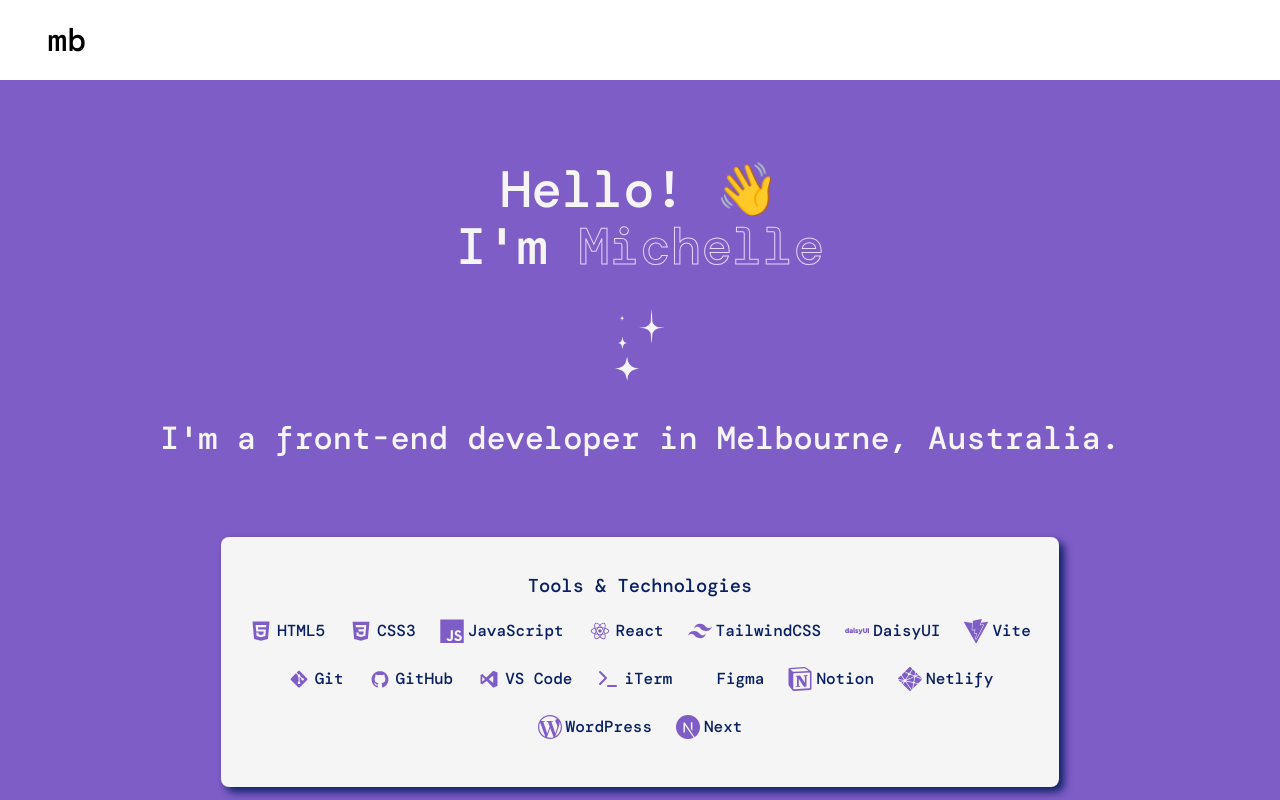
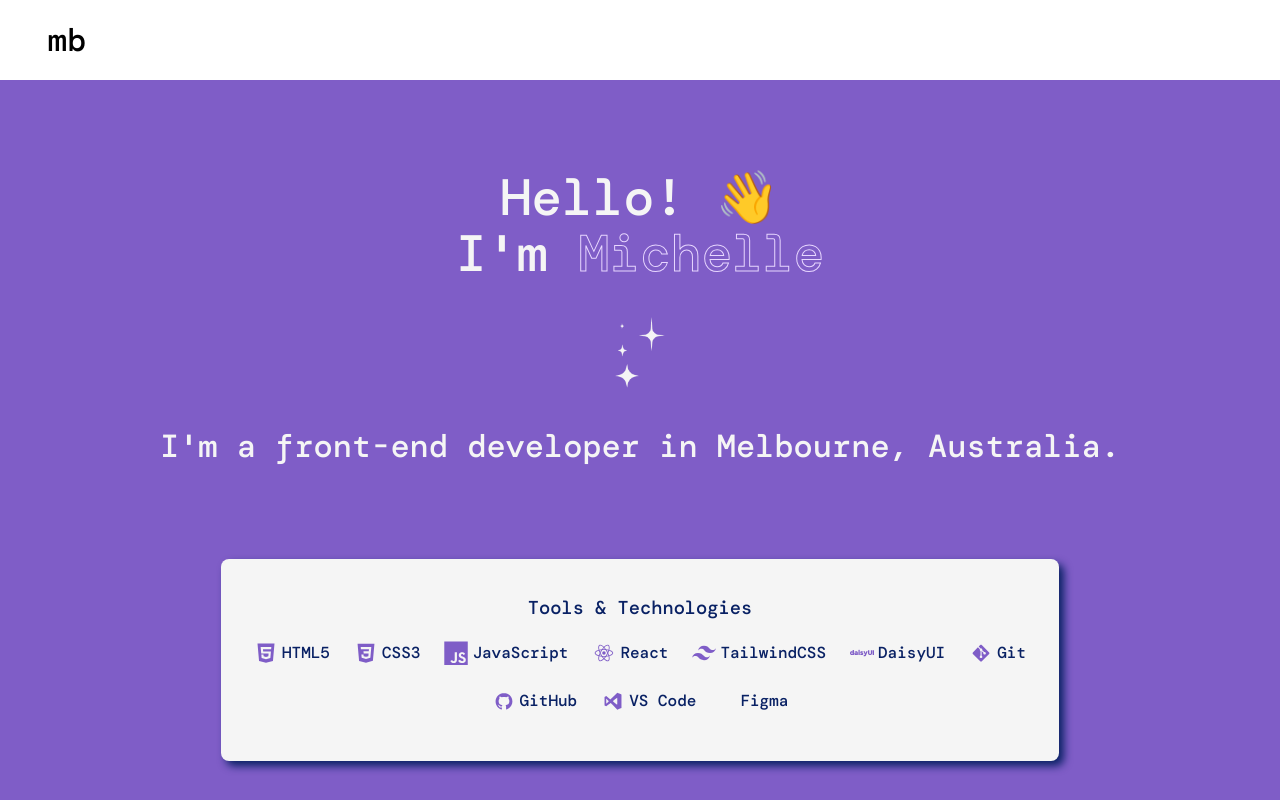
Before and after one commit to mchlol/portfolio-23, a React (Vite) app: page / in a window 1280 px wide. Shown: the top 800 px of the page. Built offline with nearby package versions, Linux system fonts and the light colour scheme; some icons are missing.

Commit message:
temporarily remove some tools

```diff
--- a/src/components/Hero.jsx
+++ b/src/components/Hero.jsx
@@ -7,6 +7,9 @@ import { FiTerminal } from "react-icons/fi";
 
 
 export default function Hero() {
+
+    const goofyString = "import { michelle as front-end-developer } from './melbourne'";
+
     return (
 <>
     <div className="hero">
@@ -34,16 +37,16 @@ export default function Hero() {
                     <span><DiReact /> React</span>
                     <span><SiTailwindcss /> TailwindCSS</span>
                     <span><SiDaisyui /> DaisyUI</span>
-                    <span> <SiVite /> Vite</span>
+                    {/* <span> <SiVite /> Vite</span> */}
                     <span><DiGit /> Git</span>
                     <span><DiGithubBadge /> GitHub</span>
                     <span><DiVisualstudio /> VS Code</span>
-                    <span><FiTerminal /> iTerm</span>
+                    {/* <span><FiTerminal /> iTerm</span> */}
                     <span><FaFigma /> Figma</span>
-                    <span><SiNotion /> Notion</span>
+                    {/* <span><SiNotion /> Notion</span>
                     <span><SiNetlify /> Netlify</span>
                     <span><SiWordpress /> WordPress</span>
-                    <span><SiNextdotjs /> Next</span>
+                    <span><SiNextdotjs /> Next</span> */}
                 </div>
 
             </div>
```
